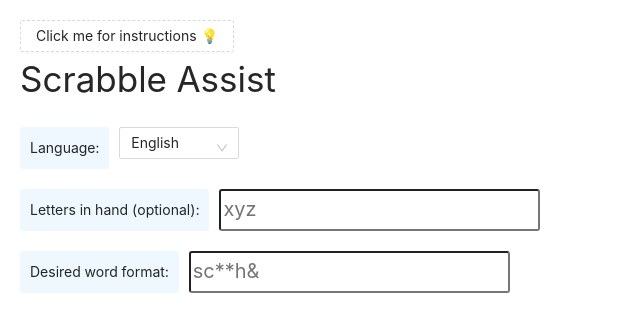
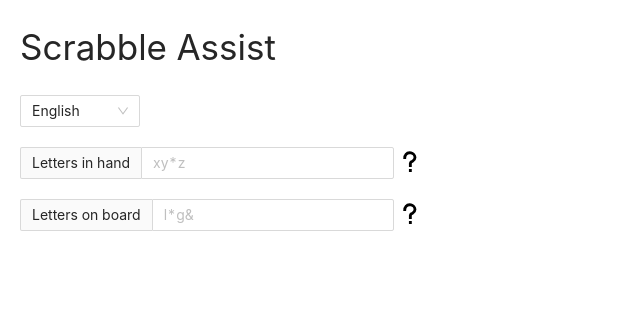
Before and after one commit to colinturner/scrabble-assist, a React (Create React App) app: page / in a window 1280 px wide. Shown: the top 332 px of the page, without its empty margins (0-640 px from the left). Built offline with nearby package versions, Linux system fonts and the light colour scheme.

Commit message:
feat(AssistList): add popovers

```diff
--- a/src/components/AssistList.tsx
+++ b/src/components/AssistList.tsx
@@ -1,12 +1,13 @@
 import React, { useState } from "react";
-import Instructions from "./Instructions";
 import scrabbleAssist from "../tools/scrabbleAssist";
 import ENGLISH_WORDS from "../constants/englishWords";
 import GERMAN_WORDS from "../constants/germanWords";
 import styled from "styled-components";
-import { Select } from "antd";
+import { Select, Input, Popover, Typography } from "antd";
+import Question from "../assets/question-mark.svg";
 
 const { Option } = Select;
+const { Text } = Typography;
 
 const Container = styled.div`
   padding: 20px;
@@ -37,21 +38,78 @@
   border-radius: 3px;
 `;
 
-const Input = styled.input`
-  font-size: 20px;
-  border-radius: 3px;
-`;
-
 const List = styled.div`
   white-space: pre-line;
   line-height: 30px;
 `;
 
-function AssistList() {
+const QuestionMark = styled.img`
+  cursor: pointer;
+  height: 32px;
+`;
+
+const Example = styled.div`
+  font-weight: bold;
+`;
+
+const Explanation = styled.div`
+  max-width: 50px;
+`;
+
+const BoardLetterContent = styled.div`
+  max-width: 400px;
+`;
+
+export default function AssistList() {
   const [lettersInHand, setLettersInHand] = useState("");
   const [lettersInTargetWord, setLettersInTargetWord] = useState("");
   const [words, setWords] = useState(ENGLISH_WORDS);
-
+  const hand_letter_title = "Instructions";
+  const hand_letter_content = (
+    <>
+      <div>
+        Write down the letters you have in your hand. Substitute{" "}
+        <Text code>*</Text> when you have a blank tile.
+      </div>
+      <br />
+      <div>
+        If you leave this field blank, we'll pretend you just have infinite
+        blank tiles in your hand.
+      </div>
+    </>
+  );
+  const board_letter_title = "Instructions";
+  const board_letter_content = (
+    <BoardLetterContent>
+      <div>Write down the known letters of the word you want to complete.</div>
+      <div>
+        Substitute <Text code>*</Text> for 1 missing letter.
+      </div>
+      <div>
+        Substitute <Text code>&</Text> for 0 or more missing letters.
+      </div>
+      <br />
+      <Example>Example</Example>
+      <div>
+        Entering <Text code>l*g&</Text> could yield the following words
+        depending on the letters in your hand:
+      </div>
+      <ul>
+        <li>leg</li>
+        <li>legs</li>
+        <li>lug</li>
+        <li>lugs</li>
+        <li>luggage</li>
+      </ul>
+      <div>
+        We indicated that we are looking for a word that starts with an{" "}
+        <Text code>l</Text>, then has a single empty letter spot (
+        <Text code>*</Text>
+        ), followed by a <Text code>g</Text>, and then either stops there or
+        continues with more letters (<Text code>&</Text>).
+      </div>
+    </BoardLetterContent>
+  );
   function setLanguage(value: string): void {
     const languages = {
       english: ENGLISH_WORDS,
@@ -65,11 +123,9 @@
 
   return (
     <Container>
-      <Instructions />
       <Title>Scrabble Assist</Title>
       <Header>
         <InputGroup>
-          <Label>Language:</Label>
           <Select
             defaultValue="english"
             style={{ width: 120 }}
@@ -80,20 +136,34 @@
           </Select>
         </InputGroup>
         <InputGroup>
-          <Label>Letters in hand (optional):</Label>
           <Input
-            placeholder="xyz"
+            placeholder="xy*z"
+            addonBefore="Letters in hand"
             onChange={(e) => setLettersInHand(e.target.value.toLowerCase())}
           />
+          <Popover
+            title={hand_letter_title}
+            content={hand_letter_content}
+            placement="right"
+          >
+            <QuestionMark src={Question} />
+          </Popover>
         </InputGroup>
         <InputGroup>
-          <Label>Desired word format:</Label>
           <Input
-            placeholder="sc**h&"
+            placeholder="l*g&"
+            addonBefore="Letters on board"
             onChange={(e) =>
               setLettersInTargetWord(e.target.value.toLowerCase())
             }
           />
+          <Popover
+            title={board_letter_title}
+            content={board_letter_content}
+            placement="right"
+          >
+            <QuestionMark src={Question} />
+          </Popover>
         </InputGroup>
       </Header>
       <List>
@@ -106,5 +176,3 @@
     </Container>
   );
 }
-
-export default AssistList;
--- a/src/components/Instructions.tsx
+++ /dev/null
@@ -1,32 +0,0 @@
-import React, { useState } from "react";
-import { Button } from "antd";
-import { Typography } from "antd";
-
-const { Text } = Typography;
-
-function handleClick(open: boolean): void {
-  console.log("hello");
-}
-
-export default function Instructions() {
-  const [open, setOpen] = useState(false);
-
-  return (
-    <>
-      <Button type="dashed" onClick={() => setOpen(!open)}>
-        Click me for instructions 💡
-      </Button>
-      {open && (
-        <>
-          <h3>Let's find you a winning word</h3>
-          <p>
-            Substitute <Text code>&</Text> for "any amount of letters"{" "}
-          </p>
-          <p>
-            Substitute <Text code>*</Text> for "one single letter"{" "}
-          </p>
-        </>
-      )}
-    </>
-  );
-}
```
Also changed, not shown: src/assets/question-mark.svg (added).
